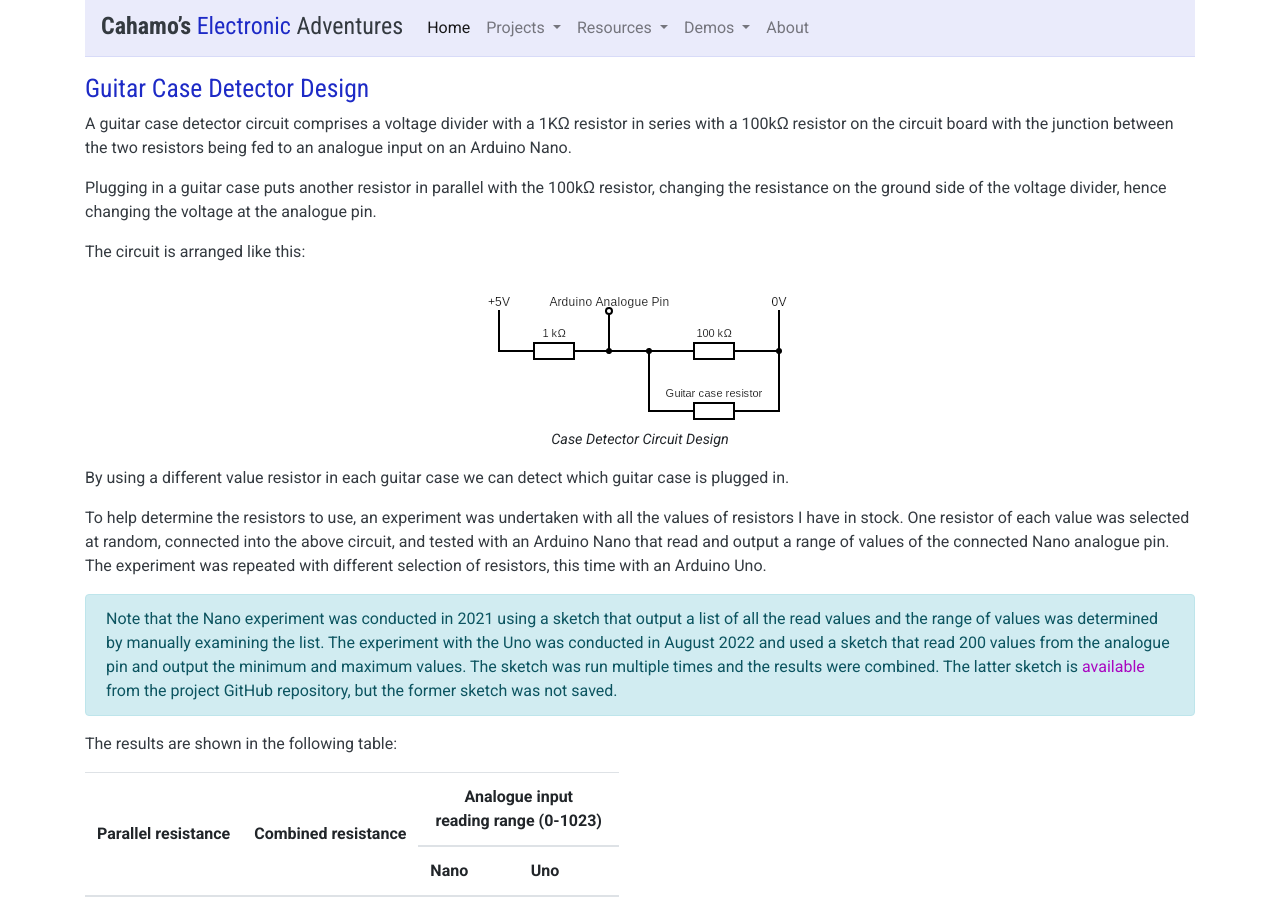
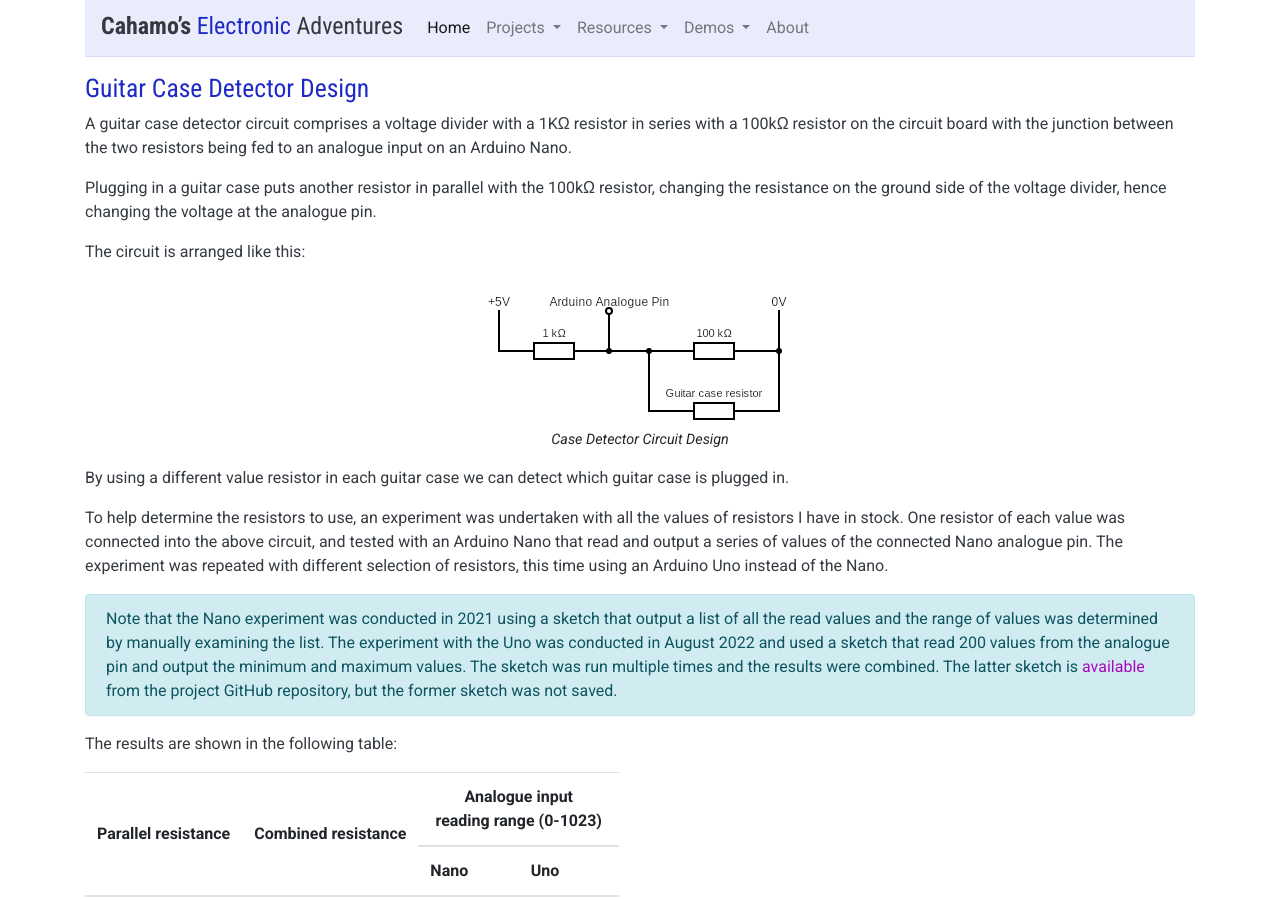
Before and after one commit to cahamo/cahamo.github.io, a Jekyll site: the page built from projects/guitar-case-sensor/case-detector-design.html, in a window 1280 px wide and 900 px high. Built offline with Jekyll 4.4.1, drawn with Linux system fonts in a browser that asks for light colours; comment, search, counter and statistics services are not loaded.

Commit message:
Minor changes to Guitar Case Humidity sensor pages
Fixed a typo and clarified a paragraph

```diff
--- a/projects/guitar-case-sensor/case-detector-design.html
+++ b/projects/guitar-case-sensor/case-detector-design.html
@@ -17,7 +17,7 @@ title: "Guitar case humidity detector project design"
 
 <p>By using a different value resistor in each guitar case we can detect which guitar case is plugged in.</p>
 
-<p>To help determine the resistors to use, an experiment was undertaken with all the values of resistors I have in stock. One resistor of each value was selected at random, connected into the above circuit, and tested with an Arduino Nano that read and output a range of values of the connected Nano analogue pin. The experiment was repeated with different selection of resistors, this time with an Arduino Uno.</p>
+<p>To help determine the resistors to use, an experiment was undertaken with all the values of resistors I have in stock. One resistor of each value was connected into the above circuit, and tested with an Arduino Nano that read and output a series of values of the connected Nano analogue pin. The experiment was repeated with different selection of resistors, this time using an Arduino Uno instead of the Nano.</p>
 
 <aside>
     <p class="alert alert-info">Note that the Nano experiment was conducted in 2021 using a sketch that output a list of all the read values and the range of values was determined by manually examining the list. The experiment with the Uno was conducted in August 2022 and used a sketch that read 200 values from the analogue pin and output the minimum and maximum values. The sketch was run multiple times and the results were combined. The latter sketch is <a href="https://github.com/cahamo/guitar-case-sensor/blob/main/research/case-resistor-values/src/main.cpp">available</a> from the project GitHub repository, but the former sketch was not saved.</p>
--- a/projects/guitar-case-sensor/index.html
+++ b/projects/guitar-case-sensor/index.html
@@ -113,4 +113,4 @@ title: "Guitar case humidity sensor project"
 
 <p><strong>Requirement <em>x</em></strong> will be satisfied by using a SD card writer mounted in the case. The data can then be transferred to a computer using an SD card.</p>
 
-<p class="alert alert-success"><img class="float-left mr-2" src="/assets/img/icons/light-bulb_24x24.png" width="24" height="24">At some later stage the SD card method could be replaced by using a WiFi or Bluetooth equiped unit.</p>
+<p class="alert alert-success"><img class="float-left mr-2" src="/assets/img/icons/light-bulb_24x24.png" width="24" height="24">At some later stage the SD card method could be replaced by using a WiFi or Bluetooth equipped unit.</p>
```
